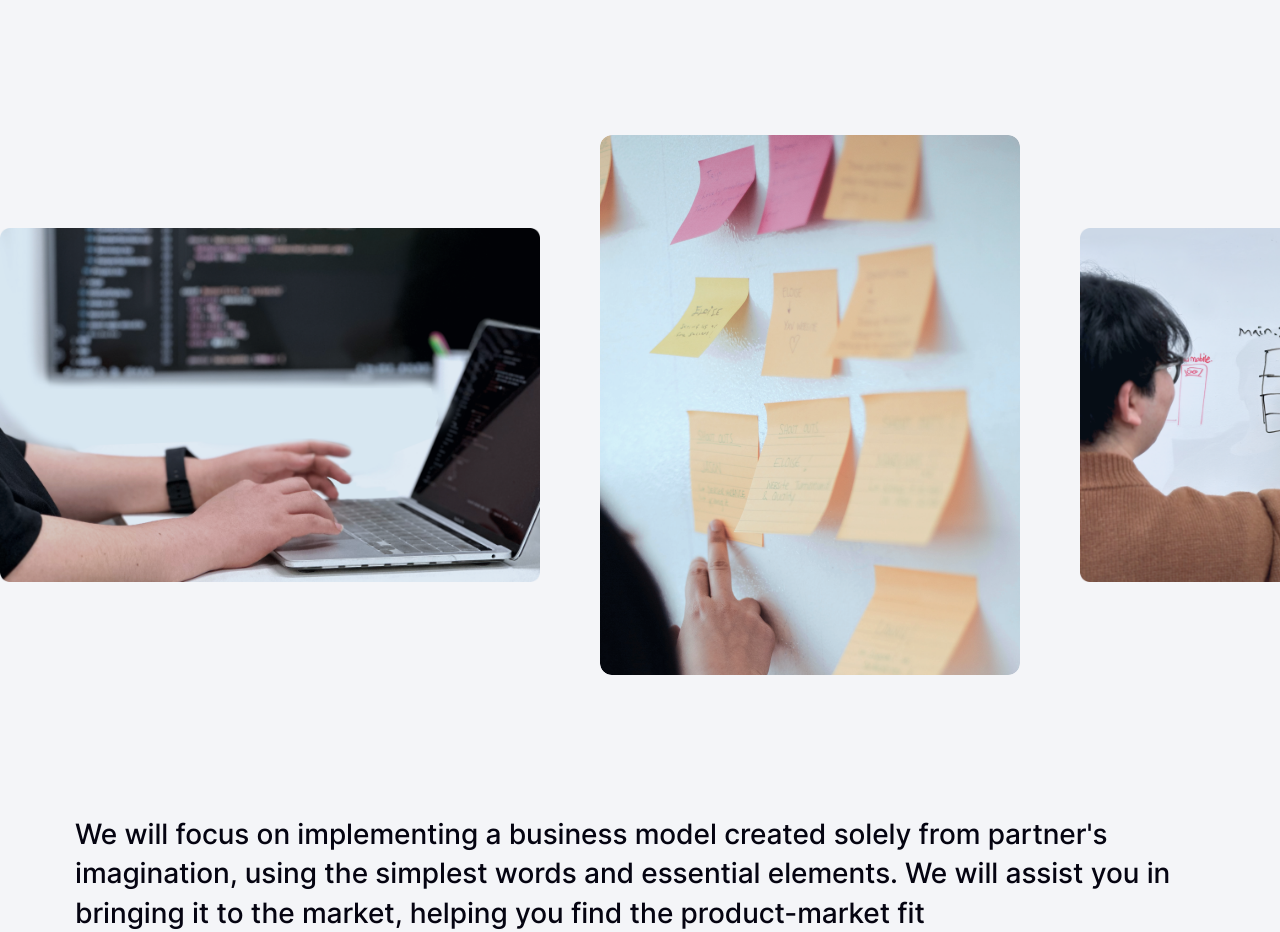
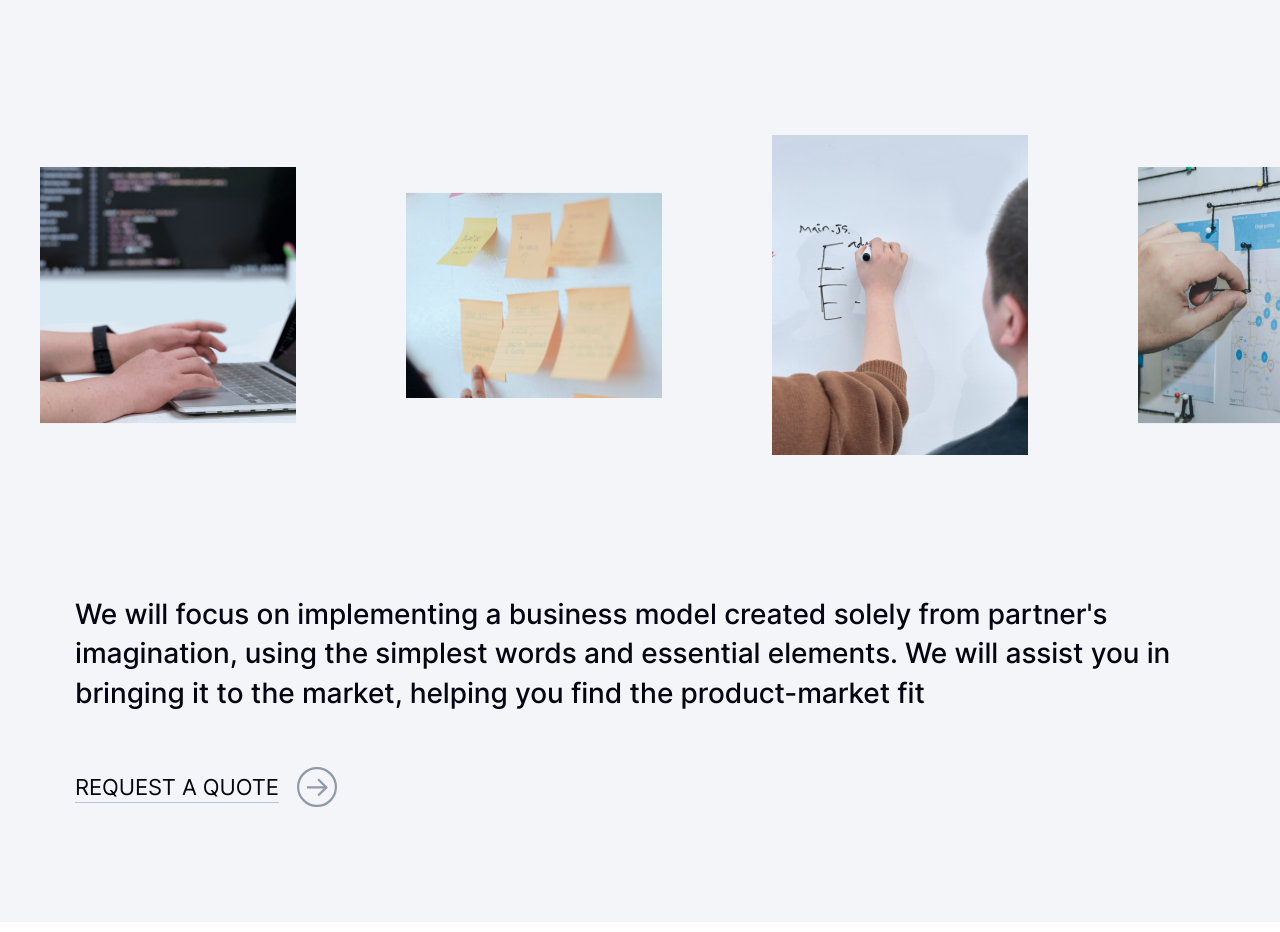
Before and after one commit to seonghojung/codespace_renewal, a Next.js app: page /en in a window 1280 px wide. Shown: the part 10400-11332 px from the top of the page. Built offline with nearby package versions, Linux system fonts and the light colour scheme; a web font is replaced by a local one.

Commit message:
스와이퍼 호버시 자동슬라이드 되는 로직 추가

```diff
--- a/app/[locale]/(home)/Swiper.tsx
+++ b/app/[locale]/(home)/Swiper.tsx
@@ -1,7 +1,7 @@
 "use client";
 
 import styled from "styled-components";
-import CarouselSwiper, { HorizontalImage, VerticalImage } from "../components/Swiper";
+import CarouselSwiper, { HorizontalImage, Slide1, Slide2, Slide3, VerticalImage } from "../components/Swiper";
 import swiper0 from "../../../public/images/home/swiper_0.png";
 import swiper1 from "../../../public/images/home/swiper_1.png";
 import swiper2 from "../../../public/images/home/swiper_2.png";
@@ -9,30 +9,6 @@ import swiper3 from "../../../public/images/home/swiper_3.png";
 import swiper4 from "../../../public/images/home/swiper_4.png";
 import swiper5 from "../../../public/images/home/swiper_5.png";
 
-const Title = styled.p`
-  max-width: 450px;
-  font-size: 28px;
-  font-weight: 600;
-  line-height: 1.36;
-  text-align: center;
-  color: #050411;
-
-  @media (min-width: 768px) {
-    max-width: none;
-    height: 48px;
-    font-size: 46px;
-    line-height: 1.04;
-    text-align: left;
-    br {
-      display: none;
-    }
-  }
-`;
-
-const TitleWrap = styled.div`
-  display: flex;
-  justify-content: center;
-`;
 const Container = styled.div`
   margin-top: 40px;
   @media (min-width: 768px) {
@@ -48,12 +24,12 @@ const Container = styled.div`
 `;
 
 const images = [
-  <HorizontalImage alt="swiper0" src={swiper0} key={0} />,
-  <VerticalImage alt="swiper1" src={swiper1} key={1} />,
-  <HorizontalImage alt="swiper2" src={swiper2} key={2} />,
-  <VerticalImage alt="swiper3" src={swiper3} key={3} />,
-  <HorizontalImage alt="swiper4" src={swiper4} key={4} />,
-  <VerticalImage alt="swiper5" src={swiper5} key={5} />,
+  <Slide1 alt="swiper0" src={swiper0} key={0} />,
+  <Slide2 alt="swiper1" src={swiper1} key={1} />,
+  <Slide3 alt="swiper2" src={swiper2} key={2} />,
+  <Slide1 alt="swiper3" src={swiper3} key={3} />,
+  <Slide2 alt="swiper4" src={swiper4} key={4} />,
+  <Slide3 alt="swiper5" src={swiper5} key={5} />,
 ];
 
 const MainSwiper = () => {
--- a/app/[locale]/components/Swiper.tsx
+++ b/app/[locale]/components/Swiper.tsx
@@ -1,18 +1,39 @@
 import styled from "styled-components";
-import { Autoplay } from "swiper/modules";
-import { Swiper, SwiperSlide } from "swiper/react";
+import { Swiper, SwiperClass, SwiperSlide } from "swiper/react";
 import "swiper/css";
 
 import Image from "next/image";
+import { useCallback, useEffect, useRef, useState } from "react";
 const DefaultImage = styled(Image)`
-  border-radius: 12px;
   display: block;
-  object-fit: contain;
-  margin-right: 33px;
+  object-fit: cover;
+`;
+
+export const Slide1 = styled(DefaultImage)`
+  width: 246px;
+  height: 246px;
   @media (min-width: 768px) {
-    margin-right: 60px;
+    width: 256px;
+    height: 256px;
   }
 `;
+export const Slide2 = styled(DefaultImage)`
+  width: 246px;
+  height: 197px;
+  @media (min-width: 768px) {
+    width: 256px;
+    height: 205px;
+  }
+`;
+export const Slide3 = styled(DefaultImage)`
+  width: 246px;
+  height: 307px;
+  @media (min-width: 768px) {
+    width: 256px;
+    height: 320px;
+  }
+`;
+
 export const VerticalImage = styled(DefaultImage)`
   width: 234px;
   height: 300px;
@@ -31,7 +52,6 @@ export const HorizontalImage = styled(DefaultImage)`
 `;
 
 const SwiperStyle = styled(Swiper)`
-  /* margin-top: 40px; */
   .swiper-wrapper {
     -webkit-transition-timing-function: linear !important;
     -o-transition-timing-function: linear !important;
@@ -40,17 +60,114 @@ const SwiperStyle = styled(Swiper)`
     align-items: center;
     .swiper-slide {
       width: auto;
+      margin-left: 20px;
+
+      @media (min-width: 768px) {
+        &:first-child {
+          margin-left: 40px;
+        }
+        &:not(:first-child) {
+          margin-left: 60px;
+        }
+      }
     }
   }
 `;
 
 const CarouselSwiper = ({ items }: { items: any[] }) => {
+  const swiperRef = useRef<SwiperClass | null>(null);
+  const [isPrevHovering, setIsPrevHovering] = useState(false);
+  const [isNextHovering, setIsNextHovering] = useState(false);
+
+  // Prev 버튼에 대한 이벤트 처리
+  const prevHoverHandler = () => {
+    setIsPrevHovering(true);
+  };
+
+  const unPrevhoverHandler = () => {
+    setIsPrevHovering(false);
+  };
+
+  useEffect(() => {
+    let interval: any;
+
+    if (isPrevHovering) {
+      interval = setInterval(() => {
+        if (!swiperRef.current) {
+          return;
+        }
+        swiperRef.current.slidePrev(600);
+      }, 1);
+    }
+    return () => clearInterval(interval);
+  }, [isPrevHovering]);
+
+  // Next 버튼에 대한 이벤트 처리
+
+  const nextHoverHandler = () => {
+    setIsNextHovering(true);
+  };
+
+  const unNexthoverHandler = () => {
+    setIsNextHovering(false);
+  };
+
+  useEffect(() => {
+    let interval: any;
+
+    if (isNextHovering) {
+      interval = setInterval(() => {
+        if (!swiperRef.current) {
+          return;
+        }
+        swiperRef.current.slideNext(700);
+      }, 1);
+    }
+    return () => clearInterval(interval);
+  }, [isNextHovering]);
+
   return (
-    <SwiperStyle slidesPerView={"auto"} loop modules={[Autoplay]}>
-      {items.map((item, index) => {
-        return <SwiperSlide key={index}>{item}</SwiperSlide>;
-      })}
-    </SwiperStyle>
+    <div style={{ position: "relative" }}>
+      <SwiperStyle
+        onSwiper={(swiper) => {
+          swiperRef.current = swiper;
+        }}
+        spaceBetween={50}
+        slidesPerView={"auto"}
+        loop
+      >
+        {items.map((item, index) => {
+          return <SwiperSlide key={index}>{item}</SwiperSlide>;
+        })}
+      </SwiperStyle>
+      <button
+        type="button"
+        style={{
+          cursor: "url(/svgs/arrow-left.svg),auto",
+          position: "absolute",
+          top: "0",
+          zIndex: "5",
+          width: "30%",
+          height: "100%",
+        }}
+        onMouseEnter={prevHoverHandler}
+        onMouseLeave={unPrevhoverHandler}
+      ></button>
+      <button
+        type="button"
+        style={{
+          cursor: "url(/svgs/arrow-right.svg),auto",
+          position: "absolute",
+          top: "0",
+          right: "0",
+          zIndex: "5",
+          width: "30%",
+          height: "100%",
+        }}
+        onMouseEnter={nextHoverHandler}
+        onMouseLeave={unNexthoverHandler}
+      ></button>
+    </div>
   );
 };
 
```
Also changed, not shown: public/svgs/arrow-left.svg (added), public/svgs/arrow-right.svg (added).
